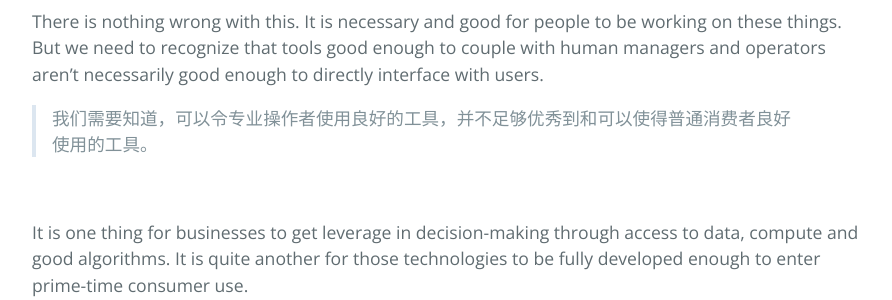
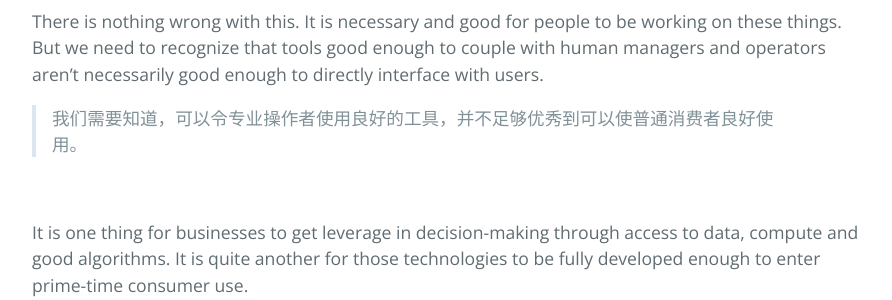
Before and after one commit to Littletreeeeee/prd-invest, a Jekyll site: the page built from documents/news_the_second_coming_of_it.md, in a window 1280 px wide and 900 px high, scrolled down 3003 px. Shown: the part 154-454 px from the top of the window, without its empty margins (192-1084 px from the left). Built offline with Jekyll 4.4.1, drawn with Linux system fonts in a browser that asks for light colours; the repository's description, which GitHub fills in, is left out.

Commit message:
edit content

```diff
--- a/documents/news_the_second_coming_of_it.md
+++ b/documents/news_the_second_coming_of_it.md
@@ -68,7 +68,7 @@ But the reality is that none of these applications transform consumers’ experi
 &emsp;&emsp;
 
 There is nothing wrong with this. It is necessary and good for people to be working on these things. But we need to recognize that tools good enough to couple with human managers and operators aren’t necessarily good enough to directly interface with users.
->我们需要知道，可以令专业操作者使用良好的工具，并不足够优秀到和可以使得普通消费者良好使用的工具。
+>我们需要知道，可以令专业操作者使用良好的工具，并不足够优秀到可以使普通消费者良好使用。
 
 &emsp;&emsp;
 
```
